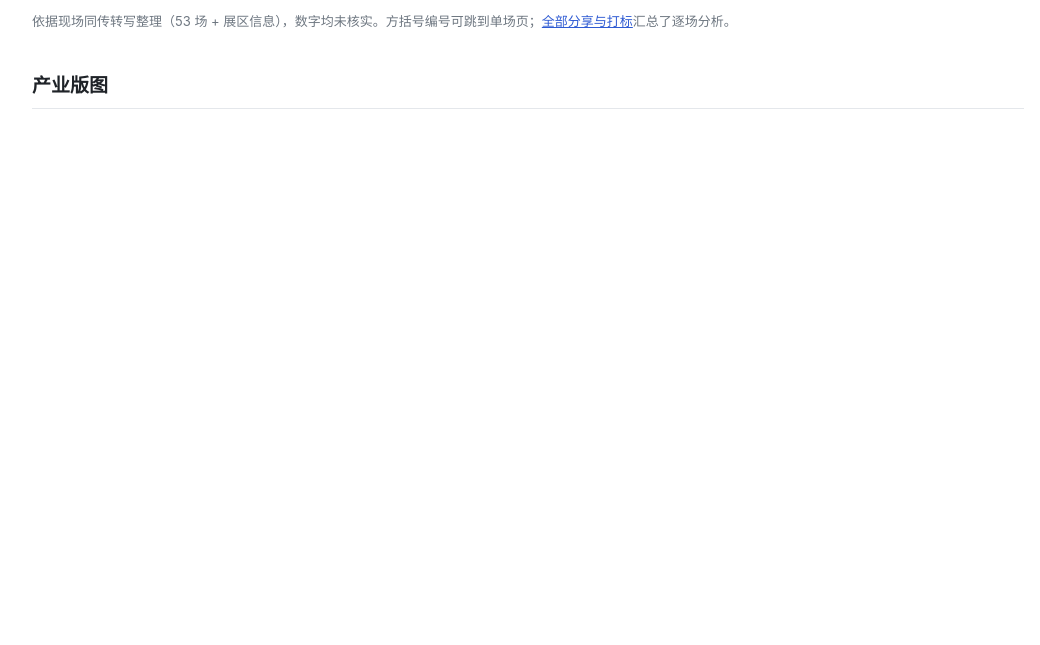
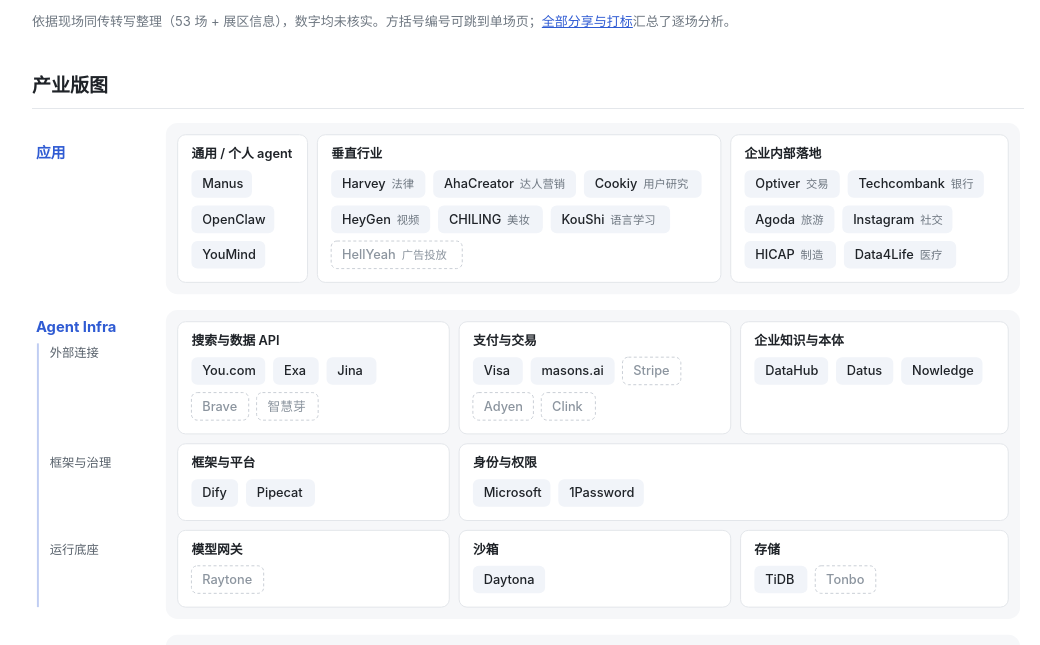
Before and after one commit to rickyren/aie-shanghai-2026, a plain HTML site: page docs/index.html in a window 1280 px wide. Shown: the part 128-773 px from the top of the page, without its empty margins (112-1152 px from the left). Drawn offline with Linux system fonts and the light colour scheme.

Commit message:
Fix landscape figure: inject SVGs after markdown so blank lines don't break them
Co-Authored-By: Claude Opus 5.5 <noreply@anthropic.com>

```diff
--- a/docs/index.html
+++ b/docs/index.html
@@ -24,7 +24,7 @@ tr.row:hover{background:#fafbfc} td .more{display:none} tr.open td .more{display
 .figure{margin:16px 0 8px}
 </style><nav><div class="wrap"><span class="brand">AIE Shanghai 2026</span><a href="index.html" class="on">报告</a><a href="talks.html" class="">全部分享与打标</a></div></nav><div class="wrap"><h1>AIE Shanghai 2026：从 53 场分享看 AI 行业</h1><p class="muted">依据现场同传转写整理（53 场 + 展区信息），数字均未核实。方括号编号可跳到单场页；<a href="talks.html">全部分享与打标</a>汇总了逐场分析。</p>
 <h2>产业版图</h2>
-<p><svg viewBox="-4 -4 1008 930" xmlns="http://www.w3.org/2000/svg" font-family="-apple-system,'PingFang SC','Helvetica Neue',sans-serif" style="width:100%;height:auto"></p>
+<svg viewBox="-4 -4 1008 930" xmlns="http://www.w3.org/2000/svg" font-family="-apple-system,'PingFang SC','Helvetica Neue',sans-serif" style="width:100%;height:auto">
 <style>
 .ls-layer{fill:#f6f7f9}
 .ls-card{fill:#fff;stroke:#e3e6ea}
@@ -41,14 +41,16 @@ tr.row:hover{background:#fafbfc} td .more{display:none} tr.open td .more{display
 </style>
 
 <!-- ===== 应用 ===== -->
-<p><rect class="ls-layer" x="132" y="0" width="868" height="174" rx="12"/>
-<text class="ls-lab" x="0" y="36">应用</text></p>
-<p><rect class="ls-card" x="144" y="12" width="132" height="150" rx="8"/>
+<rect class="ls-layer" x="132" y="0" width="868" height="174" rx="12"/>
+<text class="ls-lab" x="0" y="36">应用</text>
+
+<rect class="ls-card" x="144" y="12" width="132" height="150" rx="8"/>
 <text class="ls-gt" x="158" y="36">通用 / 个人 agent</text>
 <rect class="ls-t" x="158" y="48" width="61.5" height="28" rx="6"/><text class="ls-n" x="169" y="66.5">Manus</text>
 <rect class="ls-t" x="158" y="84" width="84.2" height="28" rx="6"/><text class="ls-n" x="169" y="102.5">OpenClaw</text>
-<rect class="ls-t" x="158" y="120" width="75" height="28" rx="6"/><text class="ls-n" x="169" y="138.5">YouMind</text></p>
-<p><rect class="ls-card" x="286" y="12" width="410" height="150" rx="8"/>
+<rect class="ls-t" x="158" y="120" width="75" height="28" rx="6"/><text class="ls-n" x="169" y="138.5">YouMind</text>
+
+<rect class="ls-card" x="286" y="12" width="410" height="150" rx="8"/>
 <text class="ls-gt" x="300" y="36">垂直行业</text>
 <rect class="ls-t" x="300" y="48" width="95.7" height="28" rx="6"/><text class="ls-n" x="311" y="66.5">Harvey<tspan class="ls-d" dx="6">法律</tspan></text>
 <rect class="ls-t" x="403.7" y="48" width="145.1" height="28" rx="6"/><text class="ls-n" x="414.7" y="66.5">AhaCreator<tspan class="ls-d" dx="6">达人营销</tspan></text>
@@ -56,111 +58,131 @@ tr.row:hover{background:#fafbfc} td .more{display:none} tr.open td .more{display
 <rect class="ls-t" x="300" y="84" width="100.6" height="28" rx="6"/><text class="ls-n" x="311" y="102.5">HeyGen<tspan class="ls-d" dx="6">视频</tspan></text>
 <rect class="ls-t" x="408.6" y="84" width="106.5" height="28" rx="6"/><text class="ls-n" x="419.6" y="102.5">CHILING<tspan class="ls-d" dx="6">美妆</tspan></text>
 <rect class="ls-t" x="523.1" y="84" width="121.3" height="28" rx="6"/><text class="ls-n" x="534.1" y="102.5">KouShi<tspan class="ls-d" dx="6">语言学习</tspan></text>
-<rect class="ls-x" x="300" y="120" width="133.2" height="28" rx="6"/><text class="ls-xn" x="311" y="138.5">HellYeah<tspan class="ls-xd" dx="6">广告投放</tspan></text></p>
-<p><rect class="ls-card" x="706" y="12" width="282" height="150" rx="8"/>
+<rect class="ls-x" x="300" y="120" width="133.2" height="28" rx="6"/><text class="ls-xn" x="311" y="138.5">HellYeah<tspan class="ls-xd" dx="6">广告投放</tspan></text>
+
+<rect class="ls-card" x="706" y="12" width="282" height="150" rx="8"/>
 <text class="ls-gt" x="720" y="36">企业内部落地</text>
 <rect class="ls-t" x="720" y="48" width="96.8" height="28" rx="6"/><text class="ls-n" x="731" y="66.5">Optiver<tspan class="ls-d" dx="6">交易</tspan></text>
 <rect class="ls-t" x="824.8" y="48" width="138.4" height="28" rx="6"/><text class="ls-n" x="835.8" y="66.5">Techcombank<tspan class="ls-d" dx="6">银行</tspan></text>
 <rect class="ls-t" x="720" y="84" width="91.4" height="28" rx="6"/><text class="ls-n" x="731" y="102.5">Agoda<tspan class="ls-d" dx="6">旅游</tspan></text>
 <rect class="ls-t" x="819.4" y="84" width="111.9" height="28" rx="6"/><text class="ls-n" x="830.4" y="102.5">Instagram<tspan class="ls-d" dx="6">社交</tspan></text>
 <rect class="ls-t" x="720" y="120" width="93" height="28" rx="6"/><text class="ls-n" x="731" y="138.5">HICAP<tspan class="ls-d" dx="6">制造</tspan></text>
-<rect class="ls-t" x="821" y="120" width="114.1" height="28" rx="6"/><text class="ls-n" x="832" y="138.5">Data4Life<tspan class="ls-d" dx="6">医疗</tspan></text></p>
+<rect class="ls-t" x="821" y="120" width="114.1" height="28" rx="6"/><text class="ls-n" x="832" y="138.5">Data4Life<tspan class="ls-d" dx="6">医疗</tspan></text>
+
 <!-- ===== Agent Infra ===== -->
-<p><rect class="ls-layer" x="132" y="190" width="868" height="314" rx="12"/>
+<rect class="ls-layer" x="132" y="190" width="868" height="314" rx="12"/>
 <text class="ls-lab" x="0" y="212">Agent Infra</text>
 <rect x="1" y="224" width="2" height="268" fill="#2f5bd3" opacity="0.3"/>
 <text class="ls-sub" x="14" y="238">外部连接</text>
 <text class="ls-sub" x="14" y="350">框架与治理</text>
-<text class="ls-sub" x="14" y="438">运行底座</text></p>
-<p><rect class="ls-card" x="144" y="202" width="276" height="114" rx="8"/>
+<text class="ls-sub" x="14" y="438">运行底座</text>
+
+<rect class="ls-card" x="144" y="202" width="276" height="114" rx="8"/>
 <text class="ls-gt" x="158" y="226">搜索与数据 API</text>
 <rect class="ls-t" x="158" y="238" width="75" height="28" rx="6"/><text class="ls-n" x="169" y="256.5">You.com</text>
 <rect class="ls-t" x="241" y="238" width="46.3" height="28" rx="6"/><text class="ls-n" x="252" y="256.5">Exa</text>
 <rect class="ls-t" x="295.3" y="238" width="50.7" height="28" rx="6"/><text class="ls-n" x="306.3" y="256.5">Jina</text>
 <rect class="ls-x" x="158" y="274" width="58.2" height="28" rx="6"/><text class="ls-xn" x="169" y="292.5">Brave</text>
-<rect class="ls-x" x="224.2" y="274" width="62.6" height="28" rx="6"/><text class="ls-xn" x="235.2" y="292.5">智慧芽</text></p>
-<p><rect class="ls-card" x="430" y="202" width="276" height="114" rx="8"/>
+<rect class="ls-x" x="224.2" y="274" width="62.6" height="28" rx="6"/><text class="ls-xn" x="235.2" y="292.5">智慧芽</text>
+
+<rect class="ls-card" x="430" y="202" width="276" height="114" rx="8"/>
 <text class="ls-gt" x="444" y="226">支付与交易</text>
 <rect class="ls-t" x="444" y="238" width="50.7" height="28" rx="6"/><text class="ls-n" x="455" y="256.5">Visa</text>
 <rect class="ls-t" x="502.7" y="238" width="85.3" height="28" rx="6"/><text class="ls-n" x="513.7" y="256.5">masons.ai</text>
 <rect class="ls-x" x="596" y="238" width="59.3" height="28" rx="6"/><text class="ls-xn" x="607" y="256.5">Stripe</text>
 <rect class="ls-x" x="444" y="274" width="61.5" height="28" rx="6"/><text class="ls-xn" x="455" y="292.5">Adyen</text>
-<rect class="ls-x" x="513.5" y="274" width="55" height="28" rx="6"/><text class="ls-xn" x="524.5" y="292.5">Clink</text></p>
-<p><rect class="ls-card" x="716" y="202" width="272" height="114" rx="8"/>
+<rect class="ls-x" x="513.5" y="274" width="55" height="28" rx="6"/><text class="ls-xn" x="524.5" y="292.5">Clink</text>
+
+<rect class="ls-card" x="716" y="202" width="272" height="114" rx="8"/>
 <text class="ls-gt" x="730" y="226">企业知识与本体</text>
 <rect class="ls-t" x="730" y="238" width="75" height="28" rx="6"/><text class="ls-n" x="741" y="256.5">DataHub</text>
 <rect class="ls-t" x="813" y="238" width="58.2" height="28" rx="6"/><text class="ls-n" x="824" y="256.5">Datus</text>
-<rect class="ls-t" x="879.2" y="238" width="82.6" height="28" rx="6"/><text class="ls-n" x="890.2" y="256.5">Nowledge</text></p>
-<p><rect class="ls-card" x="144" y="326" width="276" height="78" rx="8"/>
+<rect class="ls-t" x="879.2" y="238" width="82.6" height="28" rx="6"/><text class="ls-n" x="890.2" y="256.5">Nowledge</text>
+
+<rect class="ls-card" x="144" y="326" width="276" height="78" rx="8"/>
 <text class="ls-gt" x="158" y="350">框架与平台</text>
 <rect class="ls-t" x="158" y="362" width="47.4" height="28" rx="6"/><text class="ls-n" x="169" y="380.5">Dify</text>
-<rect class="ls-t" x="213.4" y="362" width="70.1" height="28" rx="6"/><text class="ls-n" x="224.4" y="380.5">Pipecat</text></p>
-<p><rect class="ls-card" x="430" y="326" width="558" height="78" rx="8"/>
+<rect class="ls-t" x="213.4" y="362" width="70.1" height="28" rx="6"/><text class="ls-n" x="224.4" y="380.5">Pipecat</text>
+
+<rect class="ls-card" x="430" y="326" width="558" height="78" rx="8"/>
 <text class="ls-gt" x="444" y="350">身份与权限</text>
 <rect class="ls-t" x="444" y="362" width="78.8" height="28" rx="6"/><text class="ls-n" x="455" y="380.5">Microsoft</text>
-<rect class="ls-t" x="530.8" y="362" width="86.9" height="28" rx="6"/><text class="ls-n" x="541.8" y="380.5">1Password</text></p>
-<p><rect class="ls-card" x="144" y="414" width="276" height="78" rx="8"/>
+<rect class="ls-t" x="530.8" y="362" width="86.9" height="28" rx="6"/><text class="ls-n" x="541.8" y="380.5">1Password</text>
+
+<rect class="ls-card" x="144" y="414" width="276" height="78" rx="8"/>
 <text class="ls-gt" x="158" y="438">模型网关</text>
-<rect class="ls-x" x="158" y="450" width="73.4" height="28" rx="6"/><text class="ls-xn" x="169" y="468.5">Raytone</text></p>
-<p><rect class="ls-card" x="430" y="414" width="276" height="78" rx="8"/>
+<rect class="ls-x" x="158" y="450" width="73.4" height="28" rx="6"/><text class="ls-xn" x="169" y="468.5">Raytone</text>
+
+<rect class="ls-card" x="430" y="414" width="276" height="78" rx="8"/>
 <text class="ls-gt" x="444" y="438">沙箱</text>
-<rect class="ls-t" x="444" y="450" width="73.4" height="28" rx="6"/><text class="ls-n" x="455" y="468.5">Daytona</text></p>
-<p><rect class="ls-card" x="716" y="414" width="272" height="78" rx="8"/>
+<rect class="ls-t" x="444" y="450" width="73.4" height="28" rx="6"/><text class="ls-n" x="455" y="468.5">Daytona</text>
+
+<rect class="ls-card" x="716" y="414" width="272" height="78" rx="8"/>
 <text class="ls-gt" x="730" y="438">存储</text>
 <rect class="ls-t" x="730" y="450" width="53.9" height="28" rx="6"/><text class="ls-n" x="741" y="468.5">TiDB</text>
-<rect class="ls-x" x="791.9" y="450" width="61.5" height="28" rx="6"/><text class="ls-xn" x="802.9" y="468.5">Tonbo</text></p>
+<rect class="ls-x" x="791.9" y="450" width="61.5" height="28" rx="6"/><text class="ls-xn" x="802.9" y="468.5">Tonbo</text>
+
 <!-- ===== 模型 ===== -->
-<p><rect class="ls-layer" x="132" y="520" width="868" height="174" rx="12"/>
-<text class="ls-lab" x="0" y="556">模型</text></p>
-<p><rect class="ls-card" x="144" y="532" width="170" height="150" rx="8"/>
+<rect class="ls-layer" x="132" y="520" width="868" height="174" rx="12"/>
+<text class="ls-lab" x="0" y="556">模型</text>
+
+<rect class="ls-card" x="144" y="532" width="170" height="150" rx="8"/>
 <text class="ls-gt" x="158" y="556">通用 LLM</text>
 <rect class="ls-t" x="158" y="568" width="75" height="28" rx="6"/><text class="ls-n" x="169" y="586.5">StepFun</text>
 <rect class="ls-t" x="241" y="568" width="49" height="28" rx="6"/><text class="ls-n" x="252" y="586.5">Kimi</text>
-<rect class="ls-t" x="158" y="604" width="71.8" height="28" rx="6"/><text class="ls-n" x="169" y="622.5">MiniMax</text></p>
-<p><rect class="ls-card" x="324" y="532" width="190" height="150" rx="8"/>
+<rect class="ls-t" x="158" y="604" width="71.8" height="28" rx="6"/><text class="ls-n" x="169" y="622.5">MiniMax</text>
+
+<rect class="ls-card" x="324" y="532" width="190" height="150" rx="8"/>
 <text class="ls-gt" x="338" y="556">端侧 / 决策模型</text>
 <rect class="ls-t" x="338" y="568" width="116.4" height="28" rx="6"/><text class="ls-n" x="349" y="586.5">Liquid<tspan class="ls-d" dx="6">决策模型</tspan></text>
 <rect class="ls-x" x="338" y="604" width="137.5" height="28" rx="6"/><text class="ls-xn" x="349" y="622.5">AutoTrust<tspan class="ls-xd" dx="6">决策模型</tspan></text>
-<rect class="ls-t" x="338" y="640" width="129.9" height="28" rx="6"/><text class="ls-n" x="349" y="658.5">AutoArk<tspan class="ls-d" dx="6">端侧 LLM</tspan></text></p>
-<p><rect class="ls-card" x="524" y="532" width="190" height="150" rx="8"/>
+<rect class="ls-t" x="338" y="640" width="129.9" height="28" rx="6"/><text class="ls-n" x="349" y="658.5">AutoArk<tspan class="ls-d" dx="6">端侧 LLM</tspan></text>
+
+<rect class="ls-card" x="524" y="532" width="190" height="150" rx="8"/>
 <text class="ls-gt" x="538" y="556">生成模型</text>
 <rect class="ls-t" x="538" y="568" width="136.1" height="28" rx="6"/><text class="ls-n" x="549" y="586.5">Tripo<tspan class="ls-d" dx="6">3D、实时视频</tspan></text>
-<rect class="ls-x" x="538" y="604" width="156.5" height="28" rx="6"/><text class="ls-xn" x="549" y="622.5">Alaya Lab<tspan class="ls-xd" dx="6">AI 游戏引擎</tspan></text></p>
-<p><rect class="ls-card" x="724" y="532" width="264" height="150" rx="8"/>
+<rect class="ls-x" x="538" y="604" width="156.5" height="28" rx="6"/><text class="ls-xn" x="549" y="622.5">Alaya Lab<tspan class="ls-xd" dx="6">AI 游戏引擎</tspan></text>
+
+<rect class="ls-card" x="724" y="532" width="264" height="150" rx="8"/>
 <text class="ls-gt" x="738" y="556">具身与世界模型</text>
 <rect class="ls-t" x="738" y="568" width="49" height="28" rx="6"/><text class="ls-n" x="749" y="586.5">穹彻</text>
 <rect class="ls-t" x="795" y="568" width="76.1" height="28" rx="6"/><text class="ls-n" x="806" y="586.5">未来不远</text>
 <rect class="ls-t" x="879.1" y="568" width="58.8" height="28" rx="6"/><text class="ls-n" x="890.1" y="586.5">DYNA</text>
 <rect class="ls-t" x="738" y="604" width="49" height="28" rx="6"/><text class="ls-n" x="749" y="622.5">墨甲</text>
 <rect class="ls-t" x="795" y="604" width="76.1" height="28" rx="6"/><text class="ls-n" x="806" y="622.5">数耀量生</text>
-<rect class="ls-t" x="879.1" y="604" width="91.2" height="28" rx="6"/><text class="ls-n" x="890.1" y="622.5">World Labs</text></p>
+<rect class="ls-t" x="879.1" y="604" width="91.2" height="28" rx="6"/><text class="ls-n" x="890.1" y="622.5">World Labs</text>
+
 <!-- ===== 数据与训练 ===== -->
-<p><rect class="ls-layer" x="132" y="710" width="868" height="174" rx="12"/>
-<text class="ls-lab" x="0" y="746">数据与训练</text></p>
-<p><rect class="ls-card" x="144" y="722" width="417" height="150" rx="8"/>
+<rect class="ls-layer" x="132" y="710" width="868" height="174" rx="12"/>
+<text class="ls-lab" x="0" y="746">数据与训练</text>
+
+<rect class="ls-card" x="144" y="722" width="417" height="150" rx="8"/>
 <text class="ls-gt" x="158" y="746">评测与 RL 数据</text>
 <rect class="ls-t" x="158" y="758" width="186.2" height="28" rx="6"/><text class="ls-n" x="169" y="776.5">Arena<tspan class="ls-d" dx="6">agent 轨迹 → RL 环境</tspan></text>
 <rect class="ls-t" x="352.2" y="758" width="152.8" height="28" rx="6"/><text class="ls-n" x="363.2" y="776.5">You.com<tspan class="ls-d" dx="6">搜索类 RL 题</tspan></text>
 <rect class="ls-t" x="158" y="794" width="132.1" height="28" rx="6"/><text class="ls-n" x="169" y="812.5">OpenEnv<tspan class="ls-d" dx="6">模拟环境</tspan></text>
 <rect class="ls-x" x="298.1" y="794" width="119.6" height="28" rx="6"/><text class="ls-xn" x="309.1" y="812.5">Copula<tspan class="ls-xd" dx="6">专家数据</tspan></text>
-<rect class="ls-x" x="158" y="830" width="152.8" height="28" rx="6"/><text class="ls-xn" x="169" y="848.5">MindLab<tspan class="ls-xd" dx="6">行业模型定制</tspan></text></p>
-<p><rect class="ls-card" x="571" y="722" width="417" height="150" rx="8"/>
+<rect class="ls-x" x="158" y="830" width="152.8" height="28" rx="6"/><text class="ls-xn" x="169" y="848.5">MindLab<tspan class="ls-xd" dx="6">行业模型定制</tspan></text>
+
+<rect class="ls-card" x="571" y="722" width="417" height="150" rx="8"/>
 <text class="ls-gt" x="585" y="746">模型与数据 Infra</text>
 <rect class="ls-t" x="585" y="758" width="103.3" height="28" rx="6"/><text class="ls-n" x="596" y="776.5">Baseten<tspan class="ls-d" dx="6">推理</tspan></text>
 <rect class="ls-t" x="696.3" y="758" width="139.7" height="28" rx="6"/><text class="ls-n" x="707.3" y="776.5">Google<tspan class="ls-d" dx="6">RL 训练沙箱</tspan></text>
 <rect class="ls-t" x="844" y="758" width="109.9" height="28" rx="6"/><text class="ls-n" x="855" y="776.5">Zilliz<tspan class="ls-d" dx="6">湖库存储</tspan></text>
 <rect class="ls-t" x="585" y="794" width="122.8" height="28" rx="6"/><text class="ls-n" x="596" y="812.5">Langfuse<tspan class="ls-d" dx="6">可观测</tspan></text>
-<rect class="ls-t" x="715.8" y="794" width="145.7" height="28" rx="6"/><text class="ls-n" x="726.8" y="812.5">LanceDB<tspan class="ls-d" dx="6">多模态数据</tspan></text></p>
+<rect class="ls-t" x="715.8" y="794" width="145.7" height="28" rx="6"/><text class="ls-n" x="726.8" y="812.5">LanceDB<tspan class="ls-d" dx="6">多模态数据</tspan></text>
+
 <!-- ===== 图例与脚注 ===== -->
-<p><rect class="ls-t" x="132" y="899" width="34" height="18" rx="5"/>
+<rect class="ls-t" x="132" y="899" width="34" height="18" rx="5"/>
 <text class="ls-note" x="174" y="912">上台演讲</text>
 <rect class="ls-x" x="250" y="899" width="34" height="18" rx="5"/>
 <text class="ls-note" x="292" y="912">展区参展商（未上台）</text>
 <text class="ls-note" x="1000" y="912" text-anchor="end">单点工具被收购：Langfuse → ClickHouse，Jina → Elastic，Pipecat → Deepgram</text>
-</svg></p>
+</svg>
+
 <h2>核心判断</h2>
 <p><strong>模型公司与垂直应用双向整合：模型公司上行，把 harness 能力内化进模型并推出第一方应用；垂直应用与企业下行，基于开源模型和自有数据做后训练。双方争夺的稀缺资源是垂直领域的长程数据，数据商同时向两方供货。</strong></p>
-<p><svg viewBox="0 0 960 268" xmlns="http://www.w3.org/2000/svg" font-family="-apple-system,'PingFang SC','Helvetica Neue',sans-serif" style="width:100%;height:auto">
+<svg viewBox="0 0 960 268" xmlns="http://www.w3.org/2000/svg" font-family="-apple-system,'PingFang SC','Helvetica Neue',sans-serif" style="width:100%;height:auto">
 <defs><marker id="ab-i" viewBox="0 0 10 10" refX="8.5" refY="5" markerWidth="9" markerHeight="9" orient="auto" markerUnits="userSpaceOnUse"><path d="M0,0.5 L10,5 L0,9.5 z" fill="#2f5bd3"/></marker></defs>
 <rect x="36" y="10" width="420" height="76" rx="10" fill="#fff" stroke="#d0d7de" stroke-width="1.2"/>
 <text x="246" y="40" font-size="16" fill="#1f2328" font-weight="700" text-anchor="middle">垂直应用与企业</text>
@@ -185,7 +207,7 @@ tr.row:hover{background:#fafbfc} td .more{display:none} tr.open td .more{display
 <text x="620" y="39" font-size="12.5" fill="#2f5bd3" font-weight="600" text-anchor="middle">行业模型定制（MindLab）</text>
 <path d="M784.0,188 V220 H457.5" stroke="#2f5bd3" stroke-width="2" fill="none" marker-end="url(#ab-i)"/>
 <text x="620" y="240" font-size="12.5" fill="#2f5bd3" font-weight="600" text-anchor="middle">垂直数据与 RL 环境（Copula、Arena、You.com）</text>
-</svg></p>
+</svg>
 <ul>
 <li><strong>上行。</strong> MiniMax 介绍了内化路径：plan mode 等 harness 功能先成为训练目标，模型掌握后再从产品中移除。投资人戴雨森认为，挤压应用公司的是 Claude Code 等第一方应用。Tripo 的室内场景生成已被 coding agent 直接写代码取代。StepFun 将模型、开源 harness 与托管执行打包销售。<a class="cite" href="talks/d2m08.html">d2m08</a><a class="cite" href="talks/d2m07.html">d2m07</a><a class="cite" href="talks/d2m10.html">d2m10</a><a class="cite" href="talks/d1m09.html">d1m09</a></li>
 <li><strong>下行。</strong> Harvey 用内部数据对开源模型做后训练；Langfuse 观察到领先团队用自有标注构建 RL 环境，训练自己的开源模型；Baseten 指出，企业微调开源模型是为了留住客户数据；Techcombank 自建 GPU 部署开源模型。<a class="cite" href="talks/d1b02.html">d1b02</a><a class="cite" href="talks/d1m03.html">d1m03</a><a class="cite" href="talks/d1m06.html">d1m06</a><a class="cite" href="talks/d1m18.html">d1m18</a></li>
```
Also changed, not shown: 1 other file.
